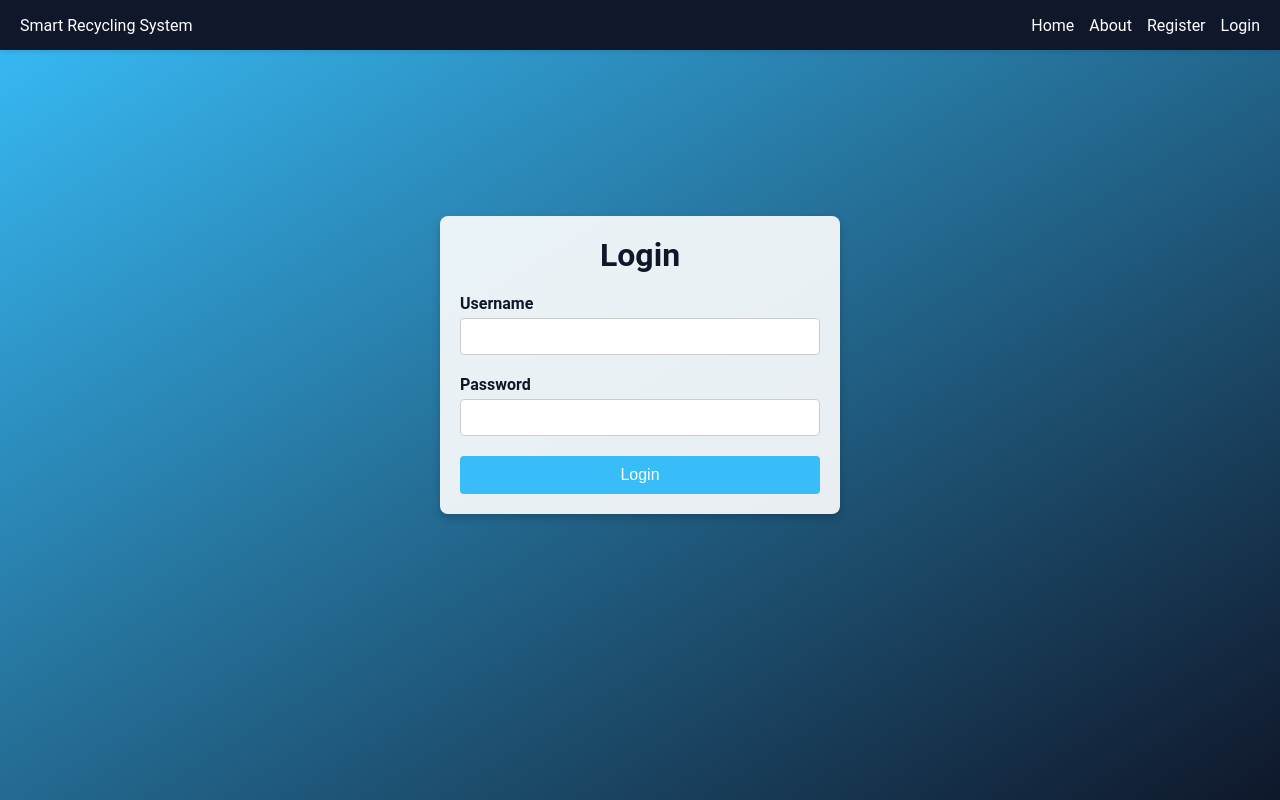
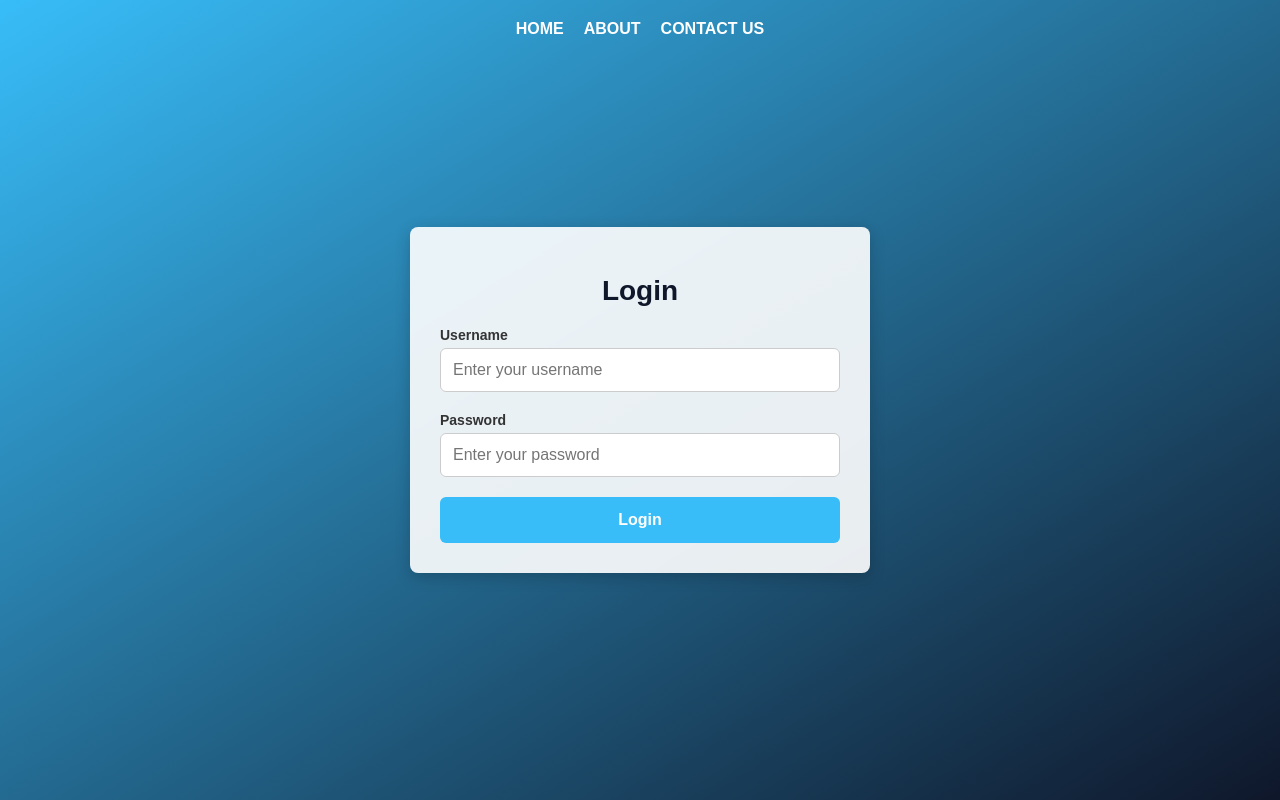
Before and after one commit to yashsohani45/Smart-Recycling-System, a Flask app: page /login in a window 1280 px wide. Run offline with Flask 3, Linux system fonts and the light colour scheme.

Commit message:
Update login.html

```diff
--- a/templates/login.html
+++ b/templates/login.html
@@ -1,132 +1,188 @@
 <!DOCTYPE html>
 <html lang="en">
 <head>
-    <meta charset="UTF-8" />
-    <meta name="viewport" content="width=device-width, initial-scale=1.0" />
+    <meta charset="UTF-8">
+    <meta name="viewport" content="width=device-width, initial-scale=1.0">
     <title>Login</title>
     <style>
-      * {
+        /* General Reset and Body Styling */
+        body {
             margin: 0;
             padding: 0;
-        box-sizing: border-box;
+            font-family: 'Arial', sans-serif;
+            background: linear-gradient(to bottom right, #38bdf8, #0f172a);
+            display: flex;
+            justify-content: center;
+            align-items: center;
+            height: 100vh;
         }
-      body {
-        font-family: "Roboto", Arial, sans-serif;
-        color: #333;
-        display: flex;
-        flex-direction: column;
-        align-items: center;
-        min-height: 100vh;
-        padding: 20px;
-        padding-top: 10px;
-        background: linear-gradient(to bottom right, #38bdf8, #0f172a);
-      }
+
+        /* Navigation Bar */
         nav {
             position: absolute;
-        top: 0;
-        left: 0;
-        width: 100%;
-        height: 50px;
-        z-index: 1000;
-        display: flex;
-        justify-content: space-between;
-        align-items: center;
-        padding: 10px 20px;
-        background-color: #0f172a;
-        color: #fff;
-        box-shadow: 0 2px 5px rgba(0, 0, 0, 0.1);
+            top: 20px;
+            left: 50%; /* Center horizontally */
+            transform: translateX(-50%); /* Offset by half the width to center it */
         }
 
         .nav-links {
             list-style: none;
+            padding: 0;
+            margin: 0;
             display: flex;
-        gap: 15px;
+            gap: 20px;
+        }
+
+        .nav-links li {
+            display: inline-block;
         }
 
         .nav-links a {
             text-decoration: none;
             color: #fff;
-        transition: color 0.3s;
+            font-size: 16px;
+            font-weight: bold;
+            text-transform: uppercase;
         }
 
         .nav-links a:hover {
             color: #38bdf8;
         }
 
+        /* Login Container */
         .login-container {
-        margin-top: 206px;
             background-color: rgba(255, 255, 255, 0.9);
-        padding: 20px;
+            padding: 30px;
             border-radius: 8px;
-        box-shadow: 0 4px 8px rgba(0, 0, 0, 0.2);
+            box-shadow: 0 4px 16px rgba(0, 0, 0, 0.2);
             max-width: 400px;
             width: 100%;
             text-align: center;
         }
 
-      h1 {
+        .login-container h1 {
             margin-bottom: 20px;
+            font-size: 28px;
             color: #0f172a;
         }
 
+        /* Form Elements Styling */
         label {
             display: block;
+            font-size: 14px;
             font-weight: bold;
-        color: #0f172a;
+            color: #333;
+            text-align: left;
             margin-bottom: 5px;
-        text-align: left;
         }
 
         input[type="text"],
         input[type="password"] {
             width: 100%;
-        padding: 10px;
+            padding: 12px;
             margin-bottom: 20px;
             border: 1px solid #ccc;
-        border-radius: 4px;
+            border-radius: 6px;
             box-sizing: border-box;
+            font-size: 16px;
+        }
+
+        input[type="text"]:focus,
+        input[type="password"]:focus {
+            outline: none;
+            border-color: #38bdf8;
         }
 
         button {
             width: 100%;
-        padding: 10px;
+            padding: 14px;
             background-color: #38bdf8;
             border: none;
-        border-radius: 4px;
+            border-radius: 6px;
             color: white;
             font-size: 16px;
+            font-weight: bold;
             cursor: pointer;
+            transition: background-color 0.3s ease;
         }
 
         button:hover {
             background-color: #0f172a;
         }
+
+        /* Loading Spinner */
+        .loading-overlay {
+            display: none;
+            position: fixed;
+            top: 0;
+            left: 0;
+            width: 100%;
+            height: 100%;
+            background: rgba(0, 0, 0, 0.7);
+            z-index: 9999;
+            justify-content: center;
+            align-items: center;
+        }
+
+        .loading-overlay.active {
+            display: flex;
+        }
+
+        .spinner {
+            border: 4px solid #f3f3f3;
+            border-top: 4px solid #007bff;
+            border-radius: 50%;
+            width: 50px;
+            height: 50px;
+            animation: spin 1s linear infinite;
+        }
+
+        @keyframes spin {
+            0% {
+                transform: rotate(0deg);
+            }
+            100% {
+                transform: rotate(360deg);
+            }
+        }
+
     </style>
 </head>
 <body>
     <nav>
-      <div class="logo">Smart Recycling System</div>
         <ul class="nav-links">
             <li><a href="/">Home</a></li>
             <li><a href="/about">About</a></li>
-        <li><a href="register">Register</a></li>
-        <li><a href="login">Login</a></li>
-        {% if session.username %}
-        <li>Welcome, {{ session.username }}!</li>
-        <li><a href="dashboard">Go to Dashboard</a></li>
-        <li><a href="/logout">Logout</a></li>
-        {% endif %}
+            <li><a href="/contact">Contact Us</a></li>
         </ul>
     </nav>
+
     <div class="login-container">
         <h1>Login</h1>
         <form action="/login" method="POST">
             <label for="username">Username</label>
-        <input type="text" id="username" name="username" required />
+            <input type="text" id="username" name="username" required placeholder="Enter your username">
+
             <label for="password">Password</label>
-        <input type="password" id="password" name="password" required />
+            <input type="password" id="password" name="password" required placeholder="Enter your password">
+
             <button type="submit">Login</button>
         </form>
     </div>
+
+    <!-- Loading Overlay -->
+    <div class="loading-overlay" id="loadingOverlay">
+        <div class="spinner"></div>
+    </div>
+
+    <!-- JavaScript for Loading Spinner -->
+    <script>
+        const form = document.querySelector('form');
+        const loadingOverlay = document.getElementById('loadingOverlay');
+
+        form.addEventListener('submit', () => {
+            loadingOverlay.classList.add('active');
+        });
+    </script>
 </body>
 </html>
```
Lines whose indentation alone changed are shown as unchanged.
